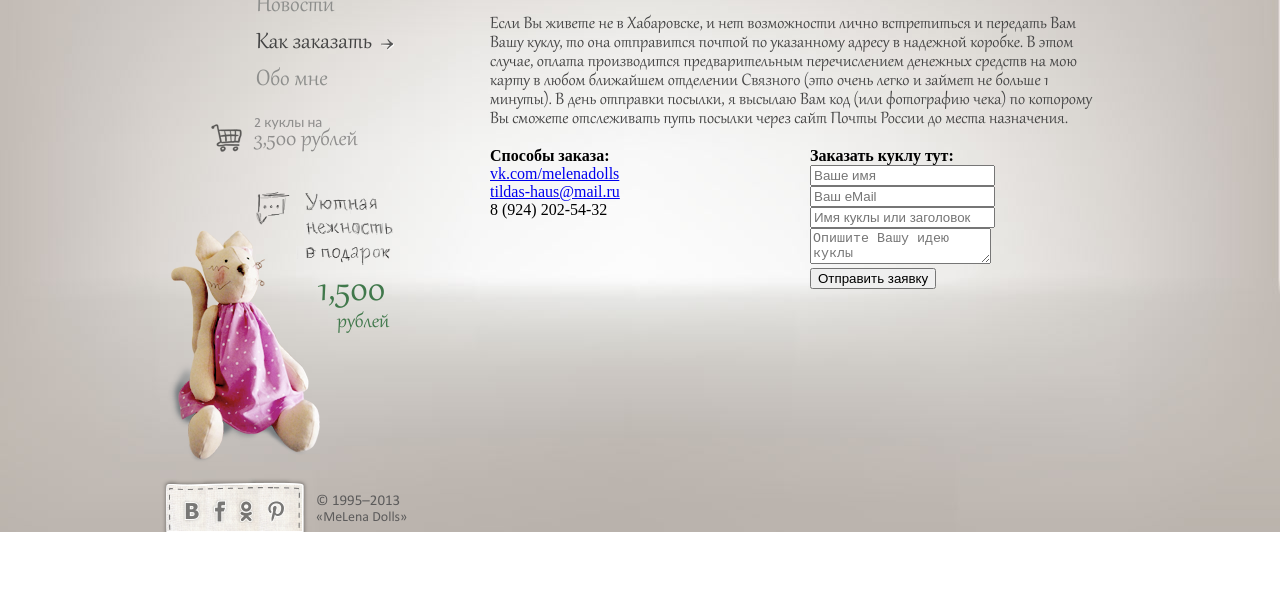
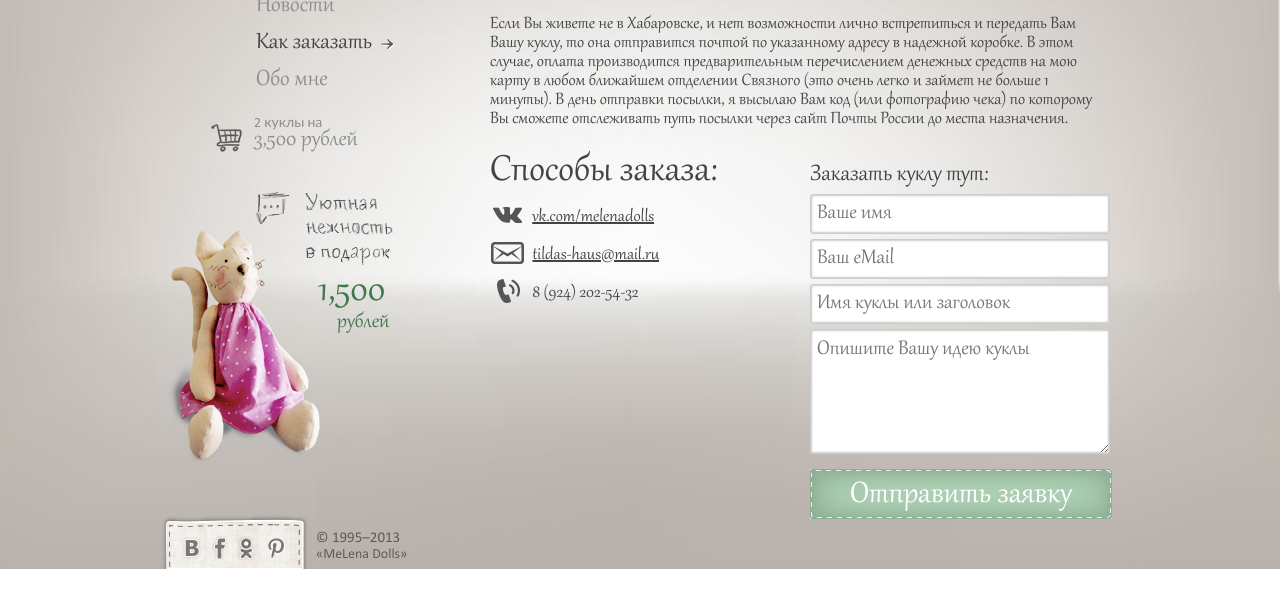
Before and after one commit to FladeX/fladex.github.com, a plain HTML site: page vstk-melenadolls/order.html in a window 1280 px wide. Shown: the part 194-800 px from the top of the page. Drawn offline with Linux system fonts and the light colour scheme.

Commit message:
add styles for order page

```diff
--- a/vstk-melenadolls/css/style.css
+++ b/vstk-melenadolls/css/style.css
@@ -410,3 +410,94 @@ html, body {
   font-size: 27px;
   padding-left: 8px;
 }
+.contacts {}
+.contacts__title {
+  color: #434343;
+  font-family: Gabriola;
+  font-size: 44px;
+  font-weight: normal;
+  line-height: 50px;
+}
+.contacts__text {
+  color: #434343;
+  font-family: Gabriola;
+  font-size: 20px;
+  line-height: 36px;
+}
+.contacts__icon {
+  background: url('../img/icon_contacts.png') no-repeat;
+  display: inline-block;
+  height: 30px;
+  margin-right: 3px;
+  width: 36px;
+  vertical-align: text-bottom;
+}
+.contacts__icon_type_vk {
+  background-position: -1px 0;
+}
+.contacts__icon_type_email {
+  background-position: -36px 0;
+}
+.contacts__icon_type_phone {
+  background-position: -72px 0;
+}
+.contacts__link {
+  color: #434343;
+  text-decoration: underline;
+}
+.contacts__link:hover {
+  text-decoration: none;
+}
+.order {}
+.order__title {
+  color: #434343;
+  font-family: Gabriola;
+  font-size: 27px;
+  font-weight: normal;
+  line-height: 37px;
+  margin-top: 10px;
+}
+.order__form {
+  margin-bottom: 50px;
+}
+.order__field {
+  border: 1px solid #ccc;
+  -webkit-border-radius: 3px;
+  -moz-border-radius: 3px;
+  -o-border-radius: 3px;
+  border-radius: 3px;
+  box-shadow: inset 1px 1px 2px 0 #ccc, inset -1px -1px 2px 0 #ccc;
+  font-family: Gabriola;
+  font-size: 24px;
+  height: 38px;
+  margin-bottom: 5px;
+  padding: 0 6px;
+  width: 286px;
+}
+.order__textarea {
+  border: 1px solid #ccc;
+  -webkit-border-radius: 3px;
+  -moz-border-radius: 3px;
+  -o-border-radius: 3px;
+  border-radius: 3px;
+  box-shadow: inset 1px 1px 2px 0 #ccc, inset -1px -1px 2px 0 #ccc;
+  font-family: Gabriola;
+  font-size: 24px;
+  padding: 0 6px;
+  width: 286px;
+}
+.order__submit {
+  background: #accfb3 url('../img/bg_button.png') 0 0 no-repeat;
+  border: 0;
+  color: #fff;
+  cursor: pointer;
+  font-family: Gabriola;
+  font-size: 36px;
+  line-height: 50px;
+  height: 50px;
+  margin-top: 11px;
+  width: 302px;
+}
+.order__submit:hover {
+  background-position: 0 -50px;
+}
--- a/vstk-melenadolls/order.html
+++ b/vstk-melenadolls/order.html
@@ -82,12 +82,12 @@
                 </div>
                 <div class="grid_4 omega">
                     <div class="order">
-                        <h5>Заказать куклу тут:</h5>
+                        <h5 class="order__title">Заказать куклу тут:</h5>
                         <form class="order__form" action="" method="post">
                             <input class="order__field" type="text" name="name" value="" placeholder="Ваше имя" />
                             <input class="order__field" type="text" name="email" value="" placeholder="Ваш eMail" />
                             <input class="order__field" type="text" name="subject" value="" placeholder="Имя куклы или заголовок" />
-                            <textarea class="order__textarea" name="text" placeholder="Опишите Вашу идею куклы"></textarea>
+                            <textarea class="order__textarea" name="text" rows="3" placeholder="Опишите Вашу идею куклы"></textarea>
                             <button class="order__submit" type="submit">Отправить заявку</button>
                         </form>
                     </div>
```
Also changed, not shown: vstk-melenadolls/img/icon_contacts.png (added).
